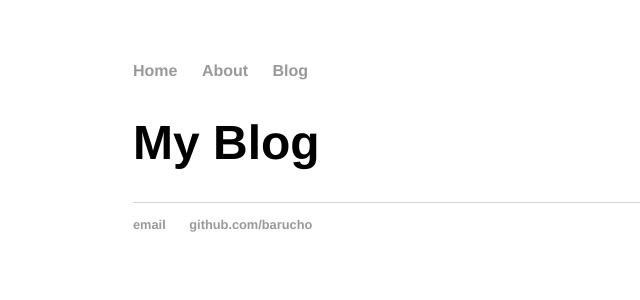
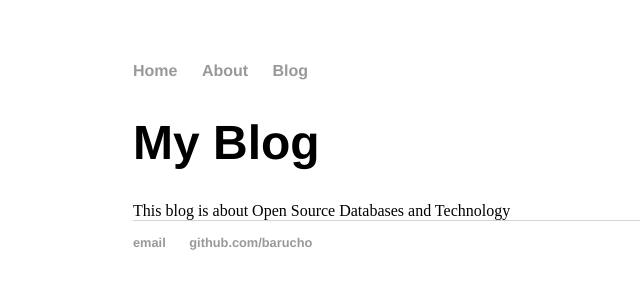
Before and after one commit to barucho/barucho.github.io, a Jekyll site: the page built from index.html, in a window 1280 px wide. Shown: the top 300 px of the page, without its empty margins (59-699 px from the left). Built offline with Jekyll 4.4.1, drawn with Linux system fonts in a browser that asks for light colours.

Commit message:
fix index

```diff
--- a/index.html
+++ b/index.html
@@ -3,7 +3,9 @@ layout: default
 title: Baruch Osoveskiy
 ---
 
-		<div class="blurb">
-			<h1>My Blog</h1>
-			<p></p>
-		</div>
+	<div class="blurb">
+		<h1>My Blog</h1>
+		<p></p>
+	</div>
+
+	This blog is about Open Source Databases and Technology
```
